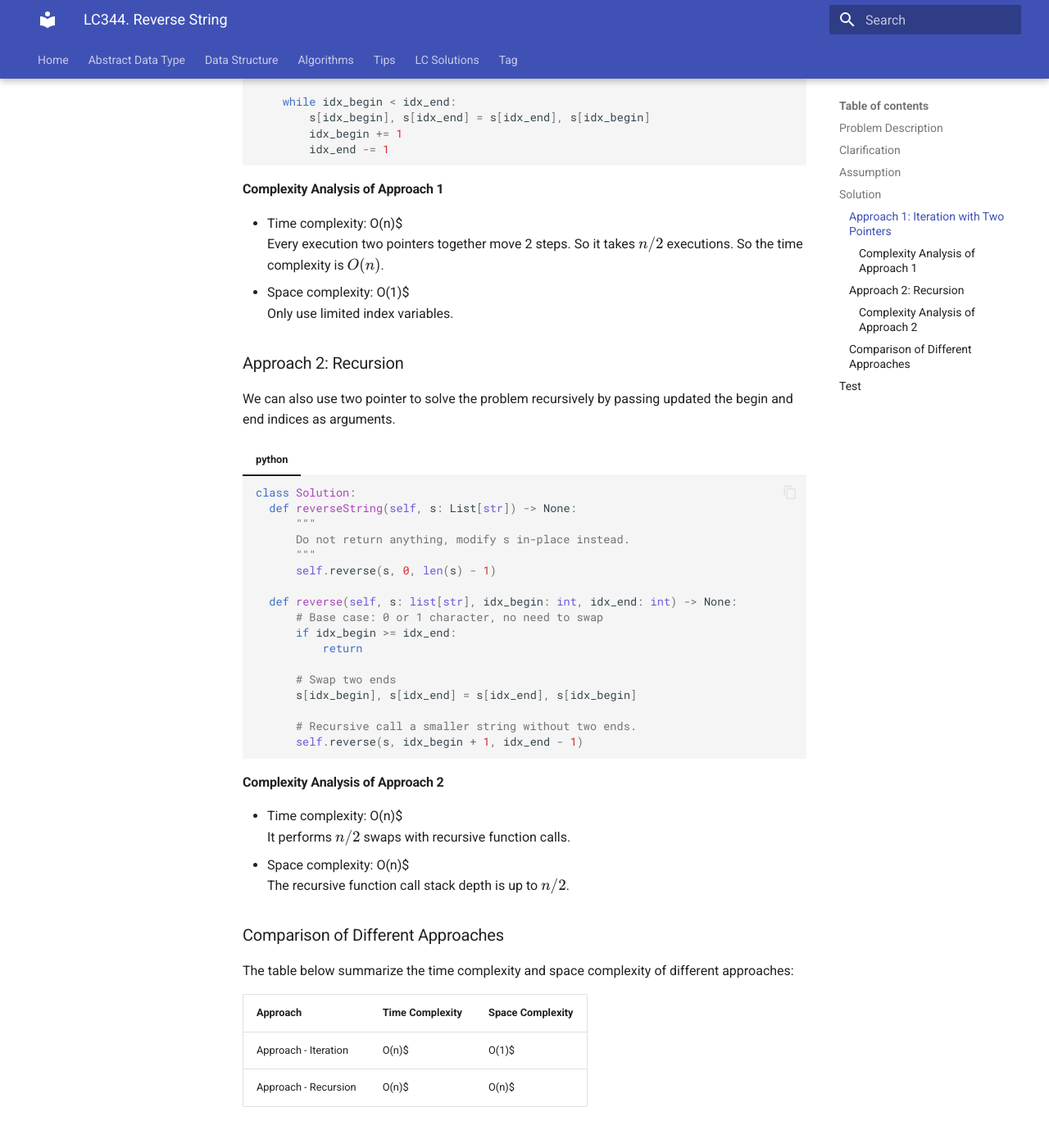
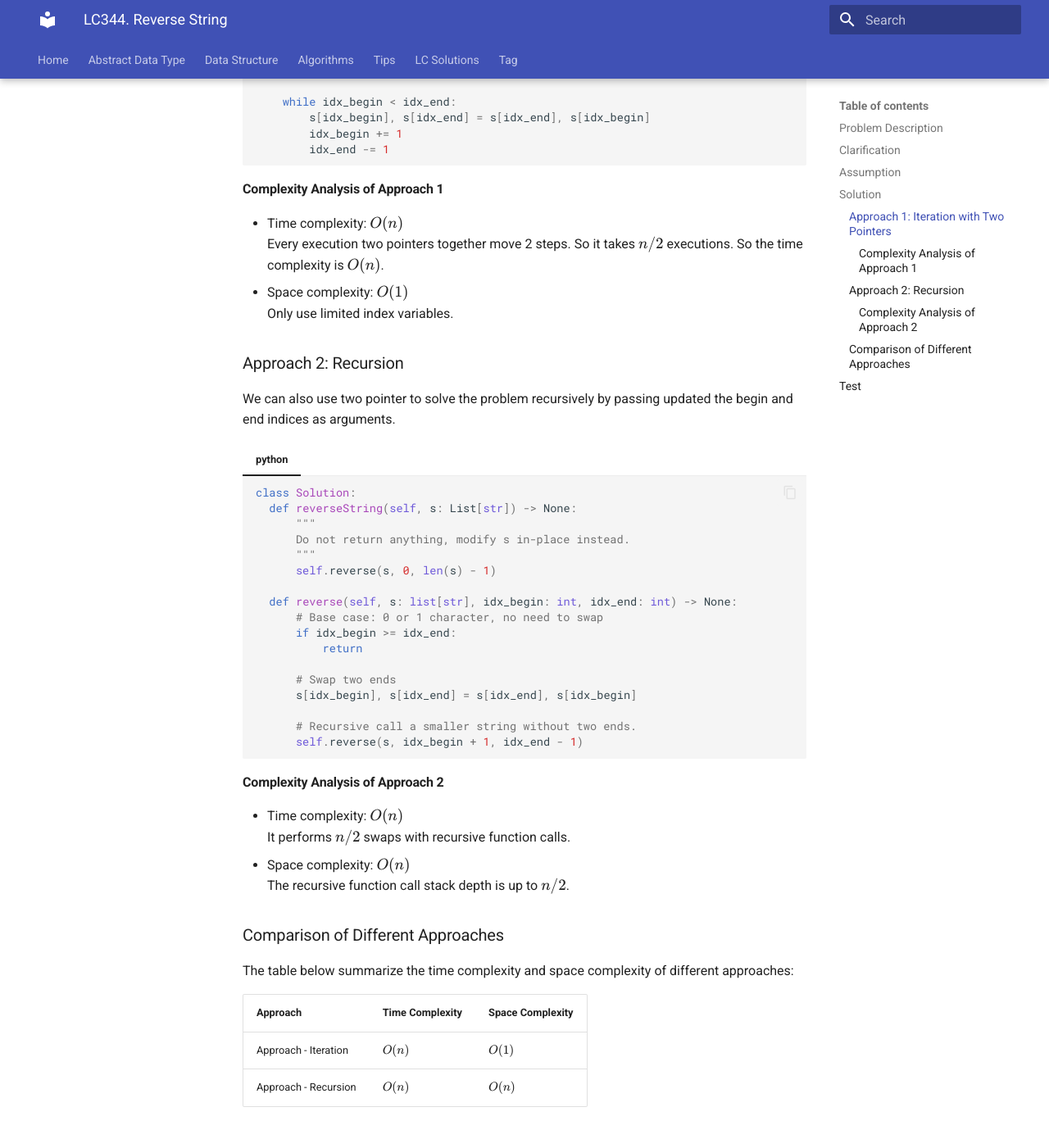
Before and after one commit to RogerLuo-Code/coding-practice, an MkDocs documentation site: the page built from docs/lc-solutions/lc0300-0399/lc0344-reverse-string.md, in a window 1280 px wide and 1400 px high, scrolled down 937 px. Shown: the top 1390 px of the window at 82% size. Built offline with MkDocs 1.6.1 and Material for MkDocs 9.7.7, drawn with Linux system fonts in a browser that asks for light colours.

```diff
--- a/docs/lc-solutions/lc0300-0399/lc0344-reverse-string.md
+++ b/docs/lc-solutions/lc0300-0399/lc0344-reverse-string.md
@@ -46,10 +46,10 @@ Move two pointers from two ends to the center and swap two values during the mov
 
 #### Complexity Analysis of Approach 1
 
-- Time complexity: O(n)$
+- Time complexity: $O(n)$
   Every execution two pointers together move 2 steps. So it takes $n/2$ executions. So
   the time complexity is $O(n)$.
-- Space complexity: O(1)$
+- Space complexity: $O(1)$
   Only use limited index variables.
 
 ### Approach 2: Recursion
@@ -80,9 +80,9 @@ begin and end indices as arguments.
 
 #### Complexity Analysis of Approach 2
 
-- Time complexity: O(n)$
+- Time complexity: $O(n)$
   It performs $n/2$ swaps with recursive function calls.
-- Space complexity: O(n)$
+- Space complexity: $O(n)$
   The recursive function call stack depth is up to $n/2$.
 
 ### Comparison of Different Approaches
@@ -92,8 +92,8 @@ approaches:
 
 Approach   | Time Complexity | Space Complexity
 -----------|-----------------|-----------------
-Approach - Iteration | O(n)$          | O(1)$
-Approach - Recursion | O(n)$          | O(n)$
+Approach - Iteration | $O(n)$          | $O(1)$
+Approach - Recursion | $O(n)$          | $O(n)$
 
 ## Test
 
```
